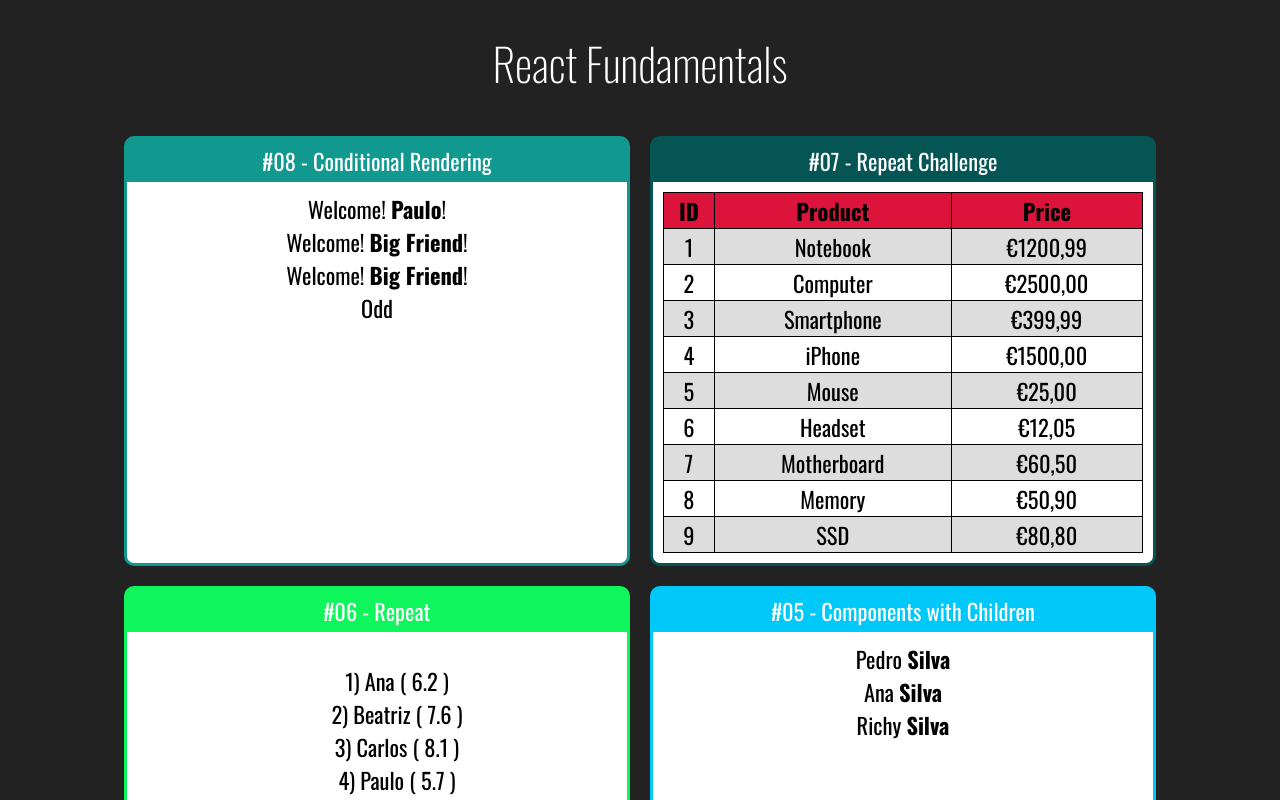
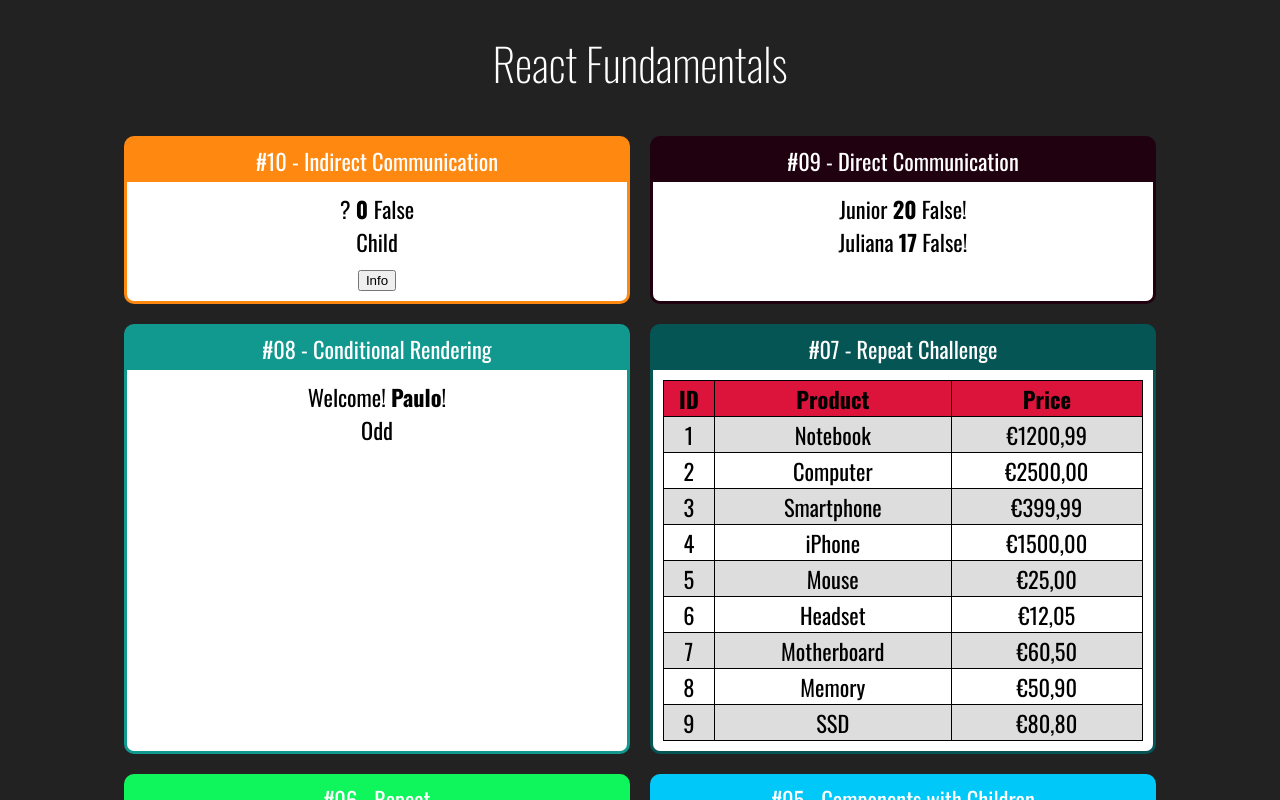
Before and after one commit to paulojosejr/react-redux, a React (Create React App) app in the folder fundamentals-react/: page / in a window 1280 px wide. Shown: the top 800 px of the page. Built offline with nearby package versions, Linux system fonts and the light colour scheme.

Commit message:
react direct and indirect communication between father and child

```diff
--- a/fundamentals-react/src/App.jsx
+++ b/fundamentals-react/src/App.jsx
@@ -1,7 +1,8 @@
 import './App.css'
 import React from 'react'
 
-
+import IndirectFather from './components/communication/IndirectFather'
+import DirectFather from "./components/communication/DirectFather"
 import InfoUser from './components/conditional/InfoUser'
 import EvenOrOdd from './components/conditional/EvenOrOdd'
 import ProductsTable from './components/repeat/ProductsTable'
@@ -19,10 +20,14 @@ export default function App(props) {
         <div className="App">
             <h1>React Fundamentals</h1>
             <div className="Cards">
+                <Card title="#10 - Indirect Communication" color="#FF8810">
+                    <IndirectFather />
+                </Card>
+                <Card title="#09 - Direct Communication" color="#1F0110">
+                    <DirectFather />
+                </Card>
                 <Card title="#08 - Conditional Rendering" color="#119990">
                     <InfoUser user={{ name: 'Paulo'}}/>
-                    <InfoUser user={{ }}/>
-                    <InfoUser />
                     <EvenOrOdd number={21}/>
                 </Card>
                 <Card title="#07 - Repeat Challenge" color="#055555">
--- /dev/null
+++ b/fundamentals-react/src/components/communication/DirectChild.jsx
@@ -0,0 +1,12 @@
+import React from 'react'
+
+// eslint-disable-next-line import/no-anonymous-default-export
+export default props => {
+    return (
+        <div>
+            <span>{props.name} </span>
+            <span><strong>{props.age}</strong> </span>
+            <span>{props.athlete ? 'True' : 'False'}!</span>
+        </div>
+    )
+}
--- /dev/null
+++ b/fundamentals-react/src/components/communication/DirectFather.jsx
@@ -0,0 +1,12 @@
+import React from 'react'
+import DirectChild from './DirectChild'
+
+// eslint-disable-next-line import/no-anonymous-default-export
+export default props => {
+    return (
+        <div>
+            <DirectChild name="Junior" age={20} athletic={true}/>
+            <DirectChild name="Juliana" age={17} athletic={false}/>
+        </div>
+    )
+}
--- /dev/null
+++ b/fundamentals-react/src/components/communication/IndirectChild.jsx
@@ -0,0 +1,12 @@
+import React from 'react'
+
+// eslint-disable-next-line import/no-anonymous-default-export
+export default props => {
+    const cb = props.whenClick
+    return (
+        <div>
+            <div>Child</div>
+            <button onClick={_ => cb('Paulo', 25, true)}>Info</button>
+        </div>
+    )
+}
--- /dev/null
+++ b/fundamentals-react/src/components/communication/IndirectFather.jsx
@@ -0,0 +1,28 @@
+import React from 'react'
+import IndirectChild from './IndirectChild'
+
+// eslint-disable-next-line import/no-anonymous-default-export
+export default props => {
+    let name = '?'
+    let age = 0
+    let athletic = false
+
+    function info(nameParam, ageParam, athleticParam){
+        name = nameParam
+        age = ageParam
+        athletic = athleticParam
+    }
+
+    return (
+        <div>
+            <div>
+            <div>
+                <span>{name} </span>
+                <span><strong>{age} </strong></span>
+                <span>{athletic ? 'True' : 'False'}</span>
+            </div>
+            <IndirectChild whenClick={info}/>
+            </div>
+        </div>
+    )
+}
--- a/fundamentals-react/src/components/conditional/If.js
+++ b/fundamentals-react/src/components/conditional/If.js
@@ -1,9 +1,21 @@
 /* eslint-disable import/no-anonymous-default-export */
 
 export default props => {
+    const elseChild = props.children.filter(child => {
+        return child.type && child.type.name === 'Else'
+    })[0]
+
+    const ifChildren = props.children.filter(child => {
+        return child !== elseChild
+    })
+
     if(props.test) {
-        return props.children
+        return ifChildren
+    } else if (elseChild) {
+        return elseChild
     } else {
         return false
     }
 }
+
+export const Else = props => props.children
--- a/fundamentals-react/src/components/conditional/InfoUser.jsx
+++ b/fundamentals-react/src/components/conditional/InfoUser.jsx
@@ -1,18 +1,18 @@
 /* eslint-disable import/no-anonymous-default-export */
 import React from 'react'
-import If from './If'
+import If, { Else } from './If'
 
 export default props => {
     const user = props.user || {}
     return (
         <div>
-            <If test= {user && user.name}>
-            Welcome! <strong>{ user.name }</strong>!
+            <If test={user && user.name}>
+                Welcome! <strong>{user.name}</strong>!
+
+            <Else>
+                Welcome! <strong> Big Friend</strong>!
+            </Else>
             </If>
-            <If test= {!user || !user.name}>
-            Welcome! <strong> Big Friend</strong>!
-            </If>
-
         </div>
     )
 }
```
Also changed, not shown: 1 other file (tests, documents, lock files or other folders).
